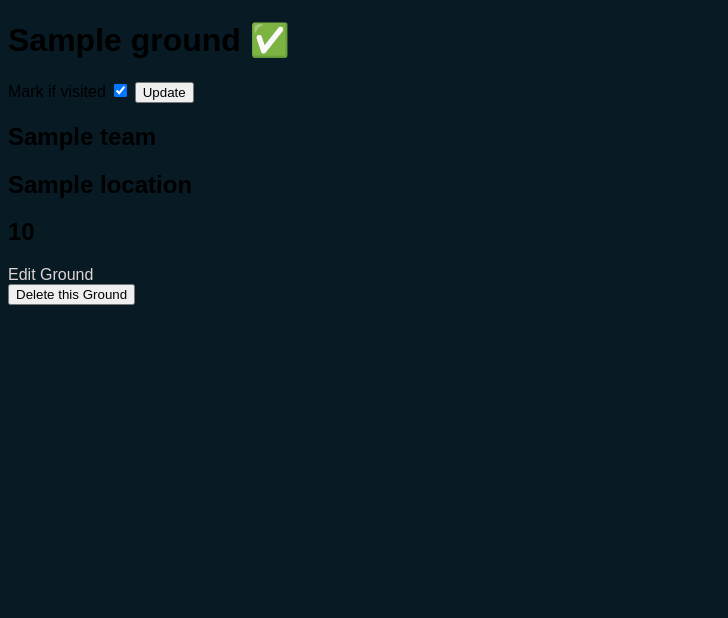
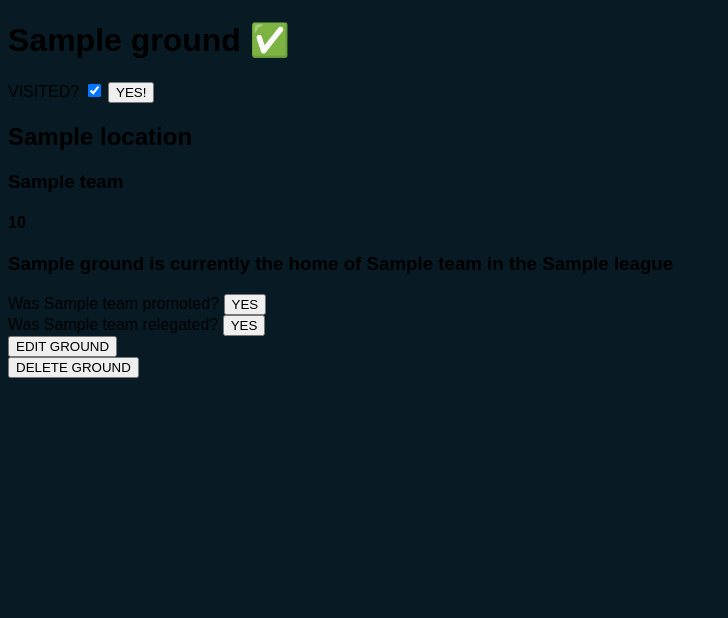
Before and after one commit to nicolasgoetschel/groundhopping_app, a Flask app: page /grounds/1 in a window 1280 px wide. Shown: the part 176-794 px from the top of the page, without its empty margins (0-728 px from the left). Run offline with Flask 3, Linux system fonts and the light colour scheme; a database or web service that is not in the repository returns one stand-in record (Sample ...); some libraries are stand-ins or nearby versions.

Commit message:
grounds html adjusted

```diff
--- a/templates/grounds/edit.html
+++ b/templates/grounds/edit.html
@@ -11,13 +11,13 @@
         <label for="capacity">Capacity</label>
         <input type="text" id = "capacity" name = "capacity" value ="{{ground.capacity}}">
 
-        <label for="league">League</label>
+        <!-- <label for="league">League</label>
         <select name="league_id" id="league">
           {% for league in leagues %}
           <span>
             <option value="{{league.id}}">{{league.name}}</option>
           </span>
-          {% endfor %}
+          {% endfor %} -->
 
           <!-- <input type="hidden" name = "visited" value = "False"> -->
 
--- a/templates/grounds/show.html
+++ b/templates/grounds/show.html
@@ -1,10 +1,7 @@
 {% extends 'base.html' %}
 {% block content %}
-
 <main>
   <div>
-
-
     {% if ground.visited %}
     <h1>{{ ground.name }}
     &#9989; </h1>
@@ -12,17 +9,42 @@
     <h1>{{ ground.name }} &#10060; </h1>
     {% endif %}
       <form action="/groundss/visited/{{ground.id}}" method = "POST">
-        <label for="visited">Mark if visited</label>
+        <label for="visited">VISITED?</label>
         <input type="checkbox" id = "visited" name = "visited" value = "true" {{"checked" if ground.visited }}>
-        <input type="submit" value = "Update">
+        <input type="submit" value = "YES!">
       </form>
 
-    <h2>{{ ground.team }}</h2>
       <h2>{{ ground.location }}</h2>
-    <h2>{{ ground.capacity }}</h2>
-    <a href="/grounds/{{ground.id}}/edit">Edit Ground</a>
+      <h3>{{ ground.team }}</h3>
+      <h4>{{ ground.capacity }}</h4>
+
+    <h3>{{ ground.name }} is currently the home of {{ ground.team }} in the {{ ground.league.name }}</h3>
+
+     <!-- Promotion Button -->
+     <form>
+     <label for="promoted">Was {{ ground.team }} promoted?</label>
+    <form action="/grounds/promotion/{{ground.id}}" method ="POST">
+      <input type="submit" value="YES" name = "promotion">
+    </form>
+  </form>
+
+
+     <!-- Relegation Button -->
+     <form>
+     <label for="relegated">Was {{ ground.team }} relegated?</label>
+    <form action="/grounds/relegation/{{ground.id}}" method ="POST">
+      <input type="submit" value="YES" name = "relegation">
+    </form>
+  </form>
+
+
+     <!-- Edit Link -->
+
+    <a><button class="style-btn" href="/grounds/{{ground.id}}/edit">EDIT GROUND</button></a>
+    <br>
+     <!-- Delete Ground Button -->
      <form action="/grounds/{{ground.id}}/delete" method = "POST">
-      <button>Delete this Ground</button>
+      <button class="style-btn">DELETE GROUND</button>
     </form>
 
   </div>
```
Also changed, not shown: templates/countries/new.html (+13 -10 lines), templates/countries/show.html (+19 -16 lines), templates/grounds/index.html (+8 -10 lines). Lines whose indentation alone changed are shown as unchanged.
